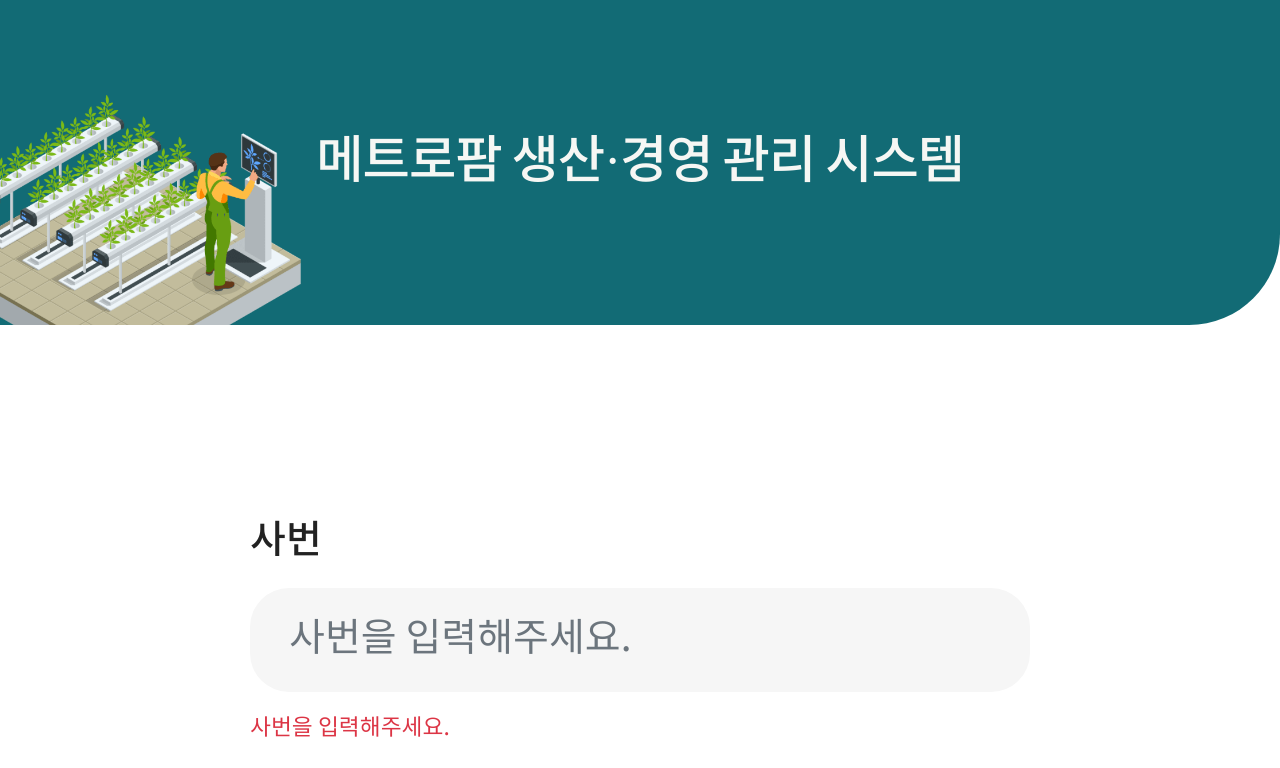
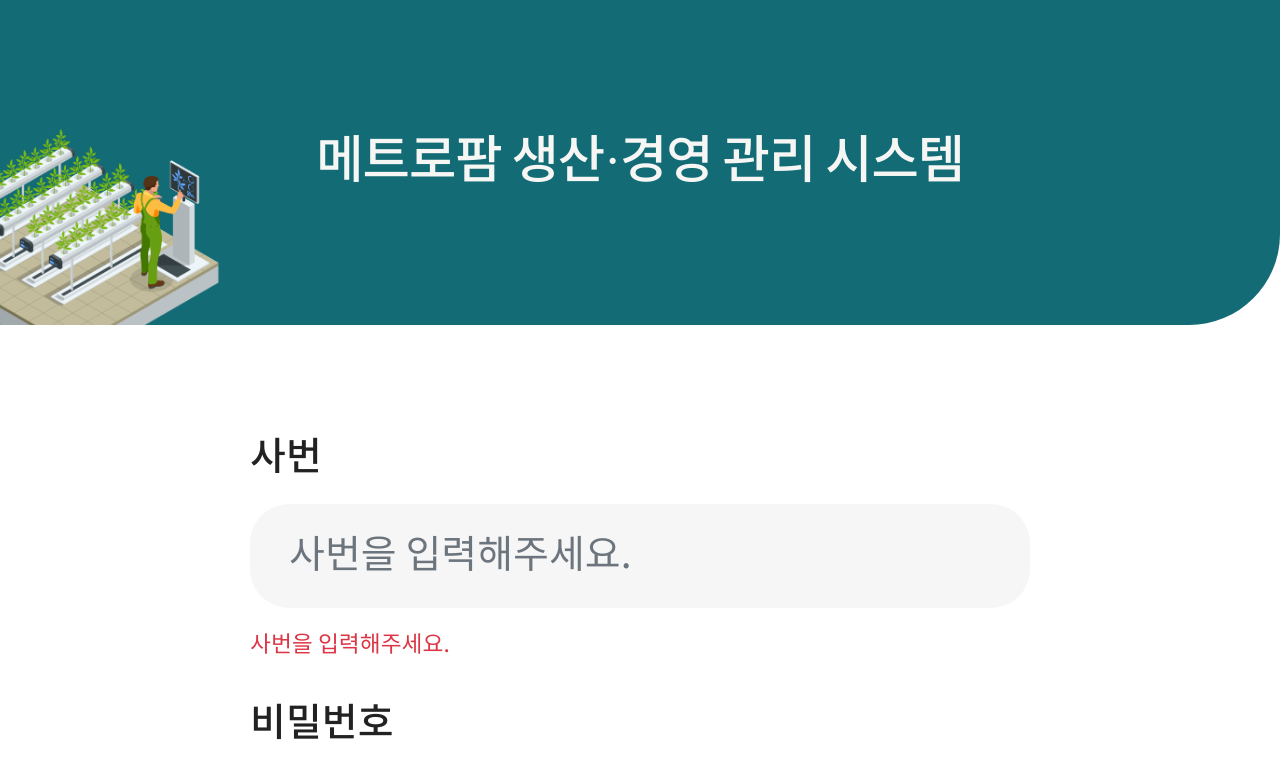
Before and after one commit to kyoungminlee32/jinong, a plain HTML site: page html/JN_KI_01/JN_KI_010101.html in a window 1280 px wide. Shown: the top 768 px of the page. Drawn offline with Linux system fonts and the light colour scheme; files whose address does not match are found by name.

Commit message:
css 수정

```diff
--- a/css/style.css
+++ b/css/style.css
@@ -34,11 +34,11 @@ a {text-decoration:none !important}
 
 /* Layout */
 .wrap{height:100%;}
-.header{height:12.5rem;width:100%;justify-content: center;align-items:center;background-color:#126b75;display:flex;text-align:center;border-radius:0 0 3.5rem 0;}
+.header{height:10rem;width:100%;justify-content: center;align-items:center;background-color:#126b75;display:flex;text-align:center;border-radius:0 0 3.5rem 0;}
 .header.bg{position:relative;}
-.header.bg:before{content:'';display:block;position:absolute;left:0;bottom:0;width:100%; height:12.5rem;background:url('../images/common/farmimg@2x.png') no-repeat 0 0;background-size:16rem 16rem;}
+.header.bg:before{content:'';display:block;position:absolute;left:0;bottom:0;width:100%; height:12.5rem;background:url('../images/common/farmimg@2x.png') no-repeat -1rem 4.2rem;background-size:10rem 10rem;}
 .header h1 {font-family:"Noto Sans";margin:0;font-size:2rem;line-height:2.9rem;color:#f6f7f4;font-weight:500;letter-spacing:-.06rem;}
-.container{padding-top:7.2rem;min-height:100%;}
+.container{padding-top:4rem;min-height:100%;}
 .content{width:30rem;margin:0 auto;padding-bottom:4rem;}
 .keypad{
   display:none;
@@ -220,6 +220,8 @@ footer .banner{
 
 @media (min-width: 1080px) {
   html{zoom:260%;}
+  .header{height:12.5rem}
+  .header.bg:before{content:'';display:block;position:absolute;left:0;bottom:0;width:100%; height:12.5rem;background:url('../images/common/farmimg@2x.png') no-repeat -1rem 2rem;background-size:13rem 13rem;}
   .btnSet .btn-prev,.btnSet .btn-home,.btnSet .btn-next{
     width:10.5rem;
   }
```
